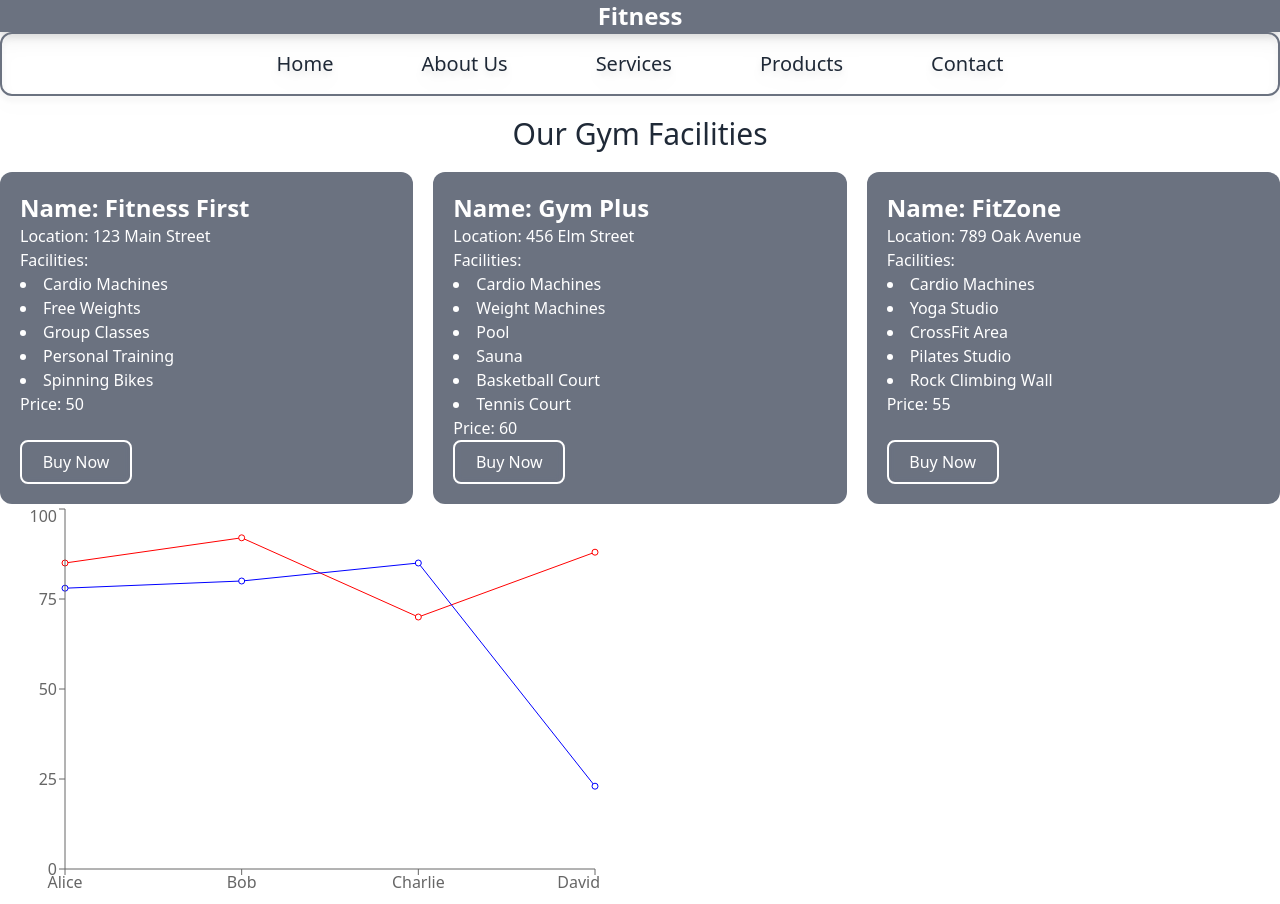
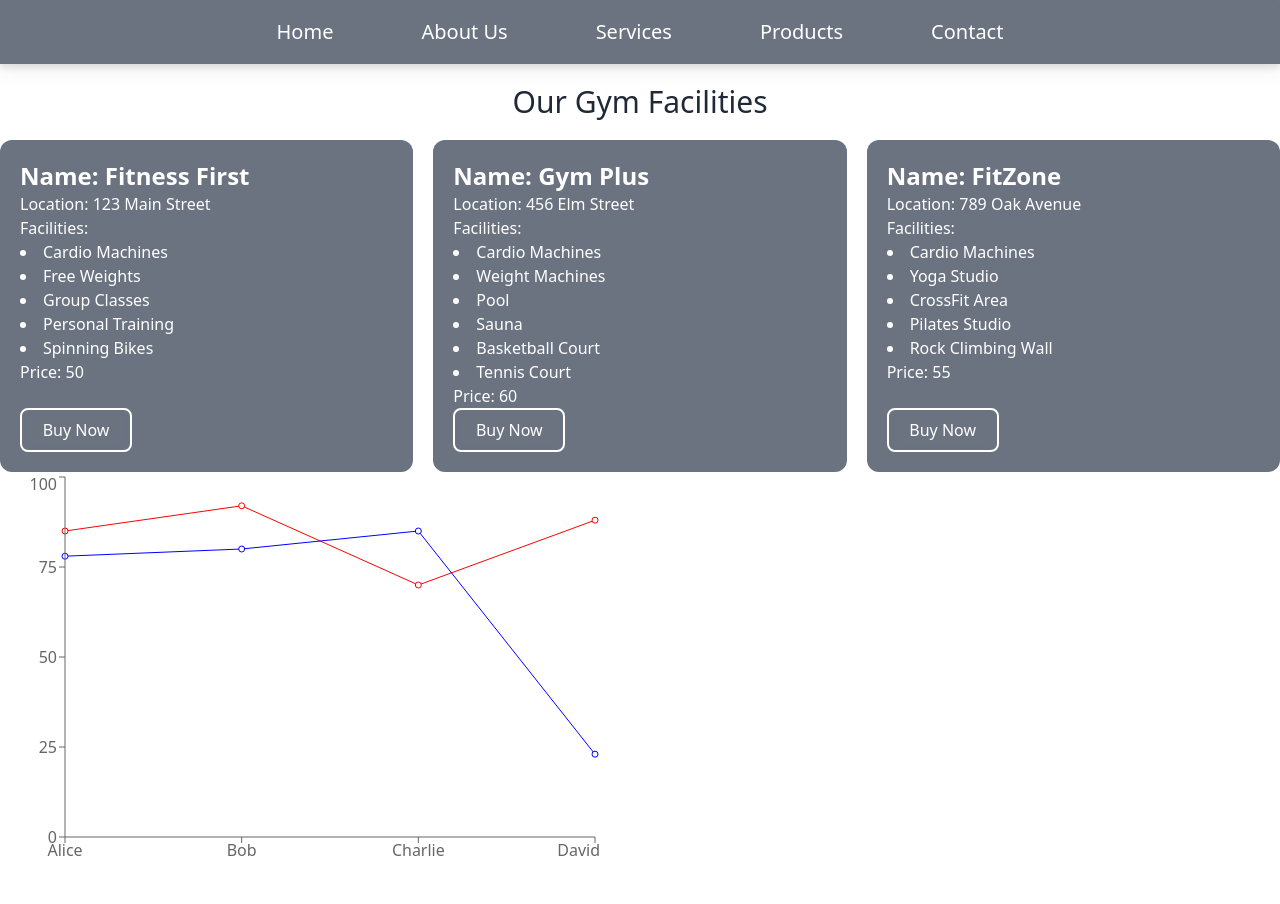
Before and after one commit to dxsumon/price-options, a React (Vite) app: page / in a window 1280 px wide. After the commit the page ends 872 px from the top, so only its background shows below. Built offline with nearby package versions, Linux system fonts and the light colour scheme.

Commit message:
update large navbar

```diff
--- a/src/Components/Navbar/NavBar.jsx
+++ b/src/Components/Navbar/NavBar.jsx
@@ -18,9 +18,9 @@ const NavBar = () => {
     //     setOpen(!open)
     // }
     return (
-        <nav className="sticky top-0 z-20 drop-shadow-lg">
+        <nav className="sticky top-0 z-20 drop-shadow-lg bg-gray-500">
             <div className="flex justify-center items-center bg-gray-500 text-white px-3">
-            <h1 className="text-2xl font-bold ">Fitness</h1>
+            <h1 className="text-2xl font-bold lg:hidden">Fitness</h1>
                 <div className="lg:hidden flex justify-end items-end w-full my-4 text-3xl text-white pr-8">
                     {
                         // open === true ?
@@ -30,7 +30,7 @@ const NavBar = () => {
                     }
                 </div>
             </div>
-            <ul className={`${openMenu ? 'top-[85px]' : 'top-[-300px]'} flex lg:flex-row flex-col lg:justify-center items-end gap-4 lg:gap-10 lg:text-xl backdrop-blur-md p-4 text-gray-600ra lg:top-0 lg:left-0 left-[75%] lg:w-full absolute duration-500 lg:relative lg:ml-0 w-[25%] border-2 border-gray-500 rounded-xl`}>
+            <ul className={`${openMenu ? 'top-[85px]' : 'top-[-300px]'} flex lg:flex-row flex-col lg:justify-center items-end gap-4 lg:gap-10 lg:text-xl lg:backdrop-blur-0 backdrop-blur-md p-4 text-gray-600 lg:text-white lg:top-0 lg:left-0 left-[75%] lg:w-full absolute duration-500 lg:relative lg:ml-0 w-[25%] border-2 border-gray-500 rounded-xl`}>
                 {
                     navbarItems.map(item => <Link key={item.id} route={item}></Link>)
                 }
```
